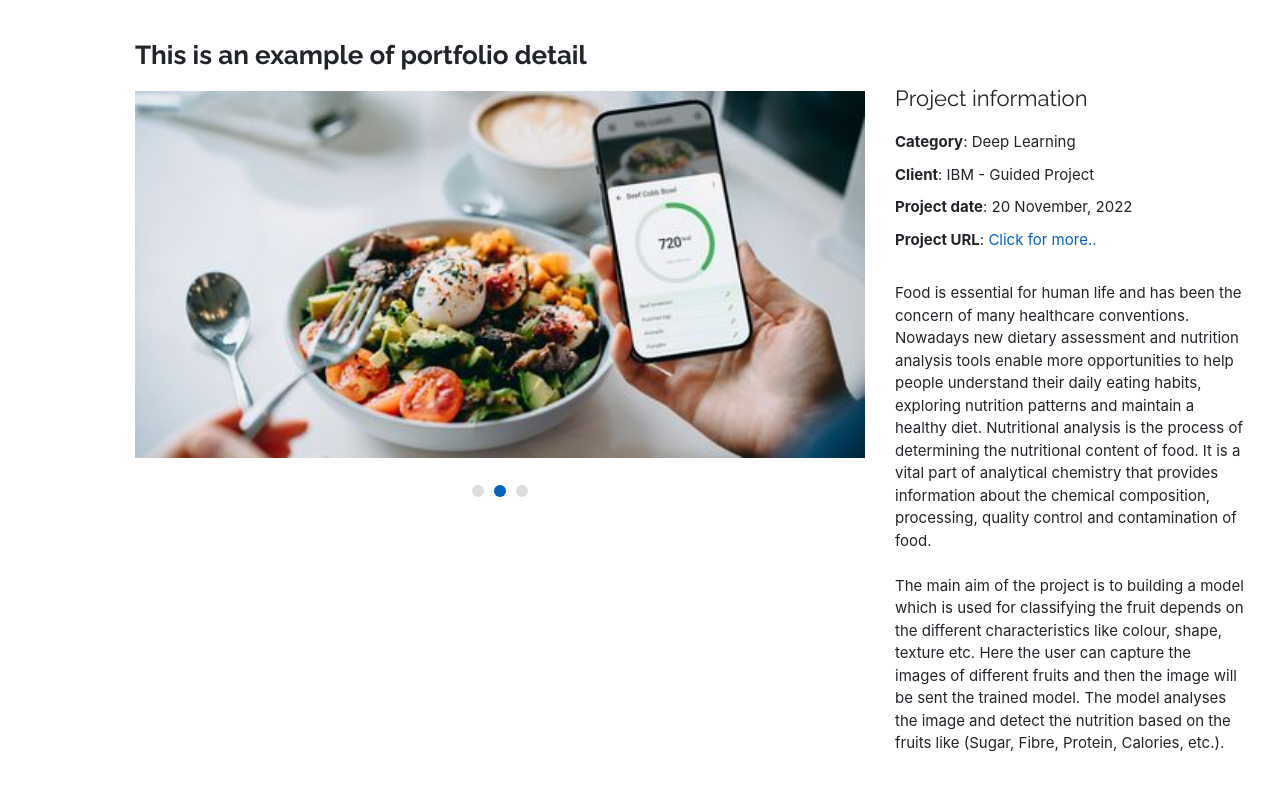
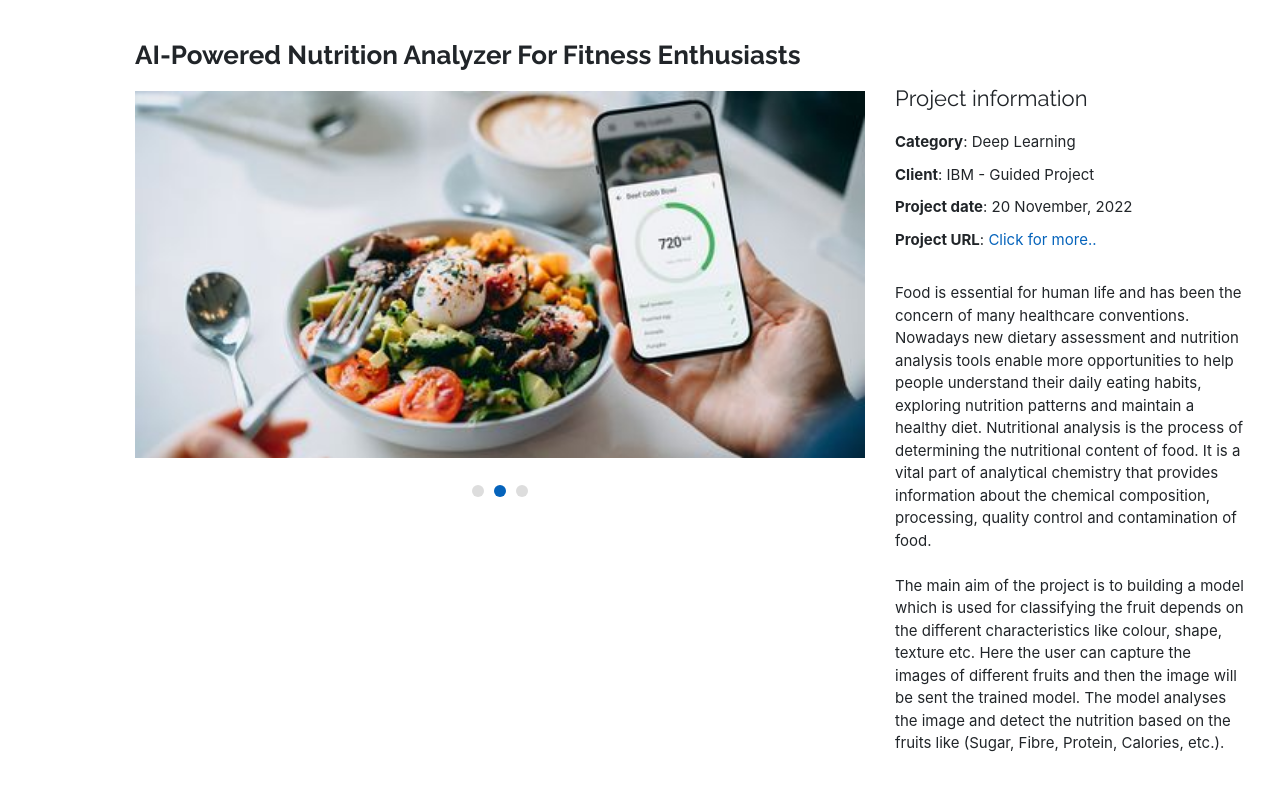
Before and after one commit to DSsathish/Portfolio, a plain HTML site: page portfolio-details.html in a window 1280 px wide. Drawn offline with Linux system fonts and the light colour scheme.

Commit message:
Update portfolio-details.html

```diff
--- a/portfolio-details.html
+++ b/portfolio-details.html
@@ -46,7 +46,7 @@
         <div class="row">
 
           <div class="col-lg-8">
-            <h2 class="portfolio-title">This is an example of portfolio detail</h2>
+            <h2 class="portfolio-title">AI-Powered Nutrition Analyzer For Fitness Enthusiasts</h2>
             <div class="owl-carousel portfolio-details-carousel">
               <img src="assets/img/portfolio/portfolio-details-1.jpg" class="img-fluid" alt="">
               <img src="assets/img/portfolio/portfolio-details-2.jpg" class="img-fluid" alt="">
```
